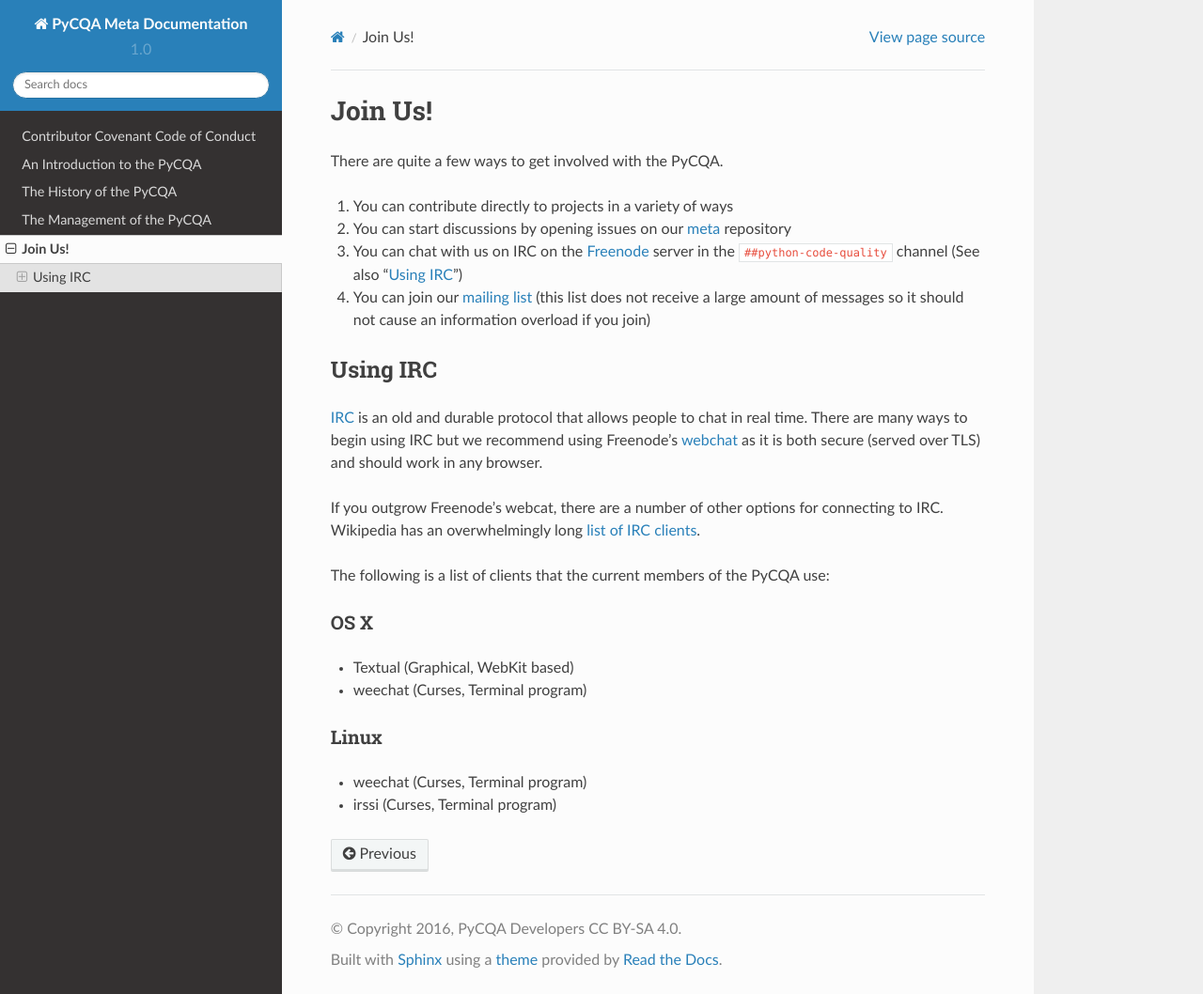
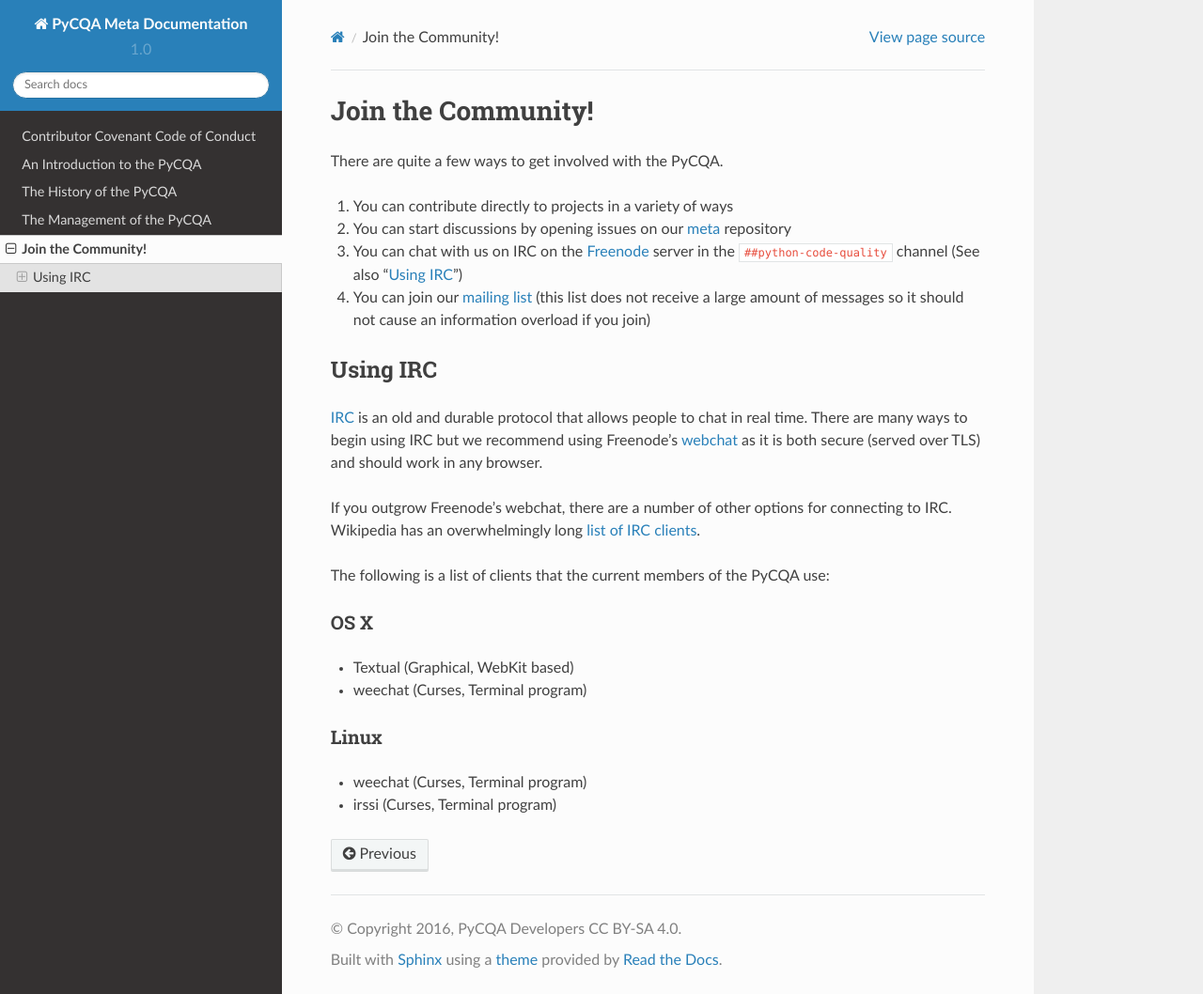
Before and after one commit to PyCQA/meta, a Sphinx documentation site: the page built from source/getting-in-touch.rst, in a window 1280 px wide and 1058 px high. Shown: the whole window at 94% size. Built offline with Sphinx 7.4.7 and the Read the Docs theme 2.0.0, drawn with Linux system fonts in a browser that asks for light colours.

Commit message:
Webcats are awesome, but webchat is better
Also we are a community, we should make that explicit

```diff
--- a/source/getting-in-touch.rst
+++ b/source/getting-in-touch.rst
@@ -1,6 +1,6 @@
-==========
- Join Us!
-==========
+=====================
+ Join the Community!
+=====================
 
 There are quite a few ways to get involved with the PyCQA.
 
@@ -24,7 +24,7 @@ There are many ways to begin using IRC but we recommend using Freenode's
 webchat_ as it is both secure (served over TLS) and should work in any
 browser.
 
-If you outgrow Freenode's webcat, there are a number of other options for
+If you outgrow Freenode's webchat, there are a number of other options for
 connecting to IRC. Wikipedia has an overwhelmingly long `list of IRC
 clients`_.
 
```
